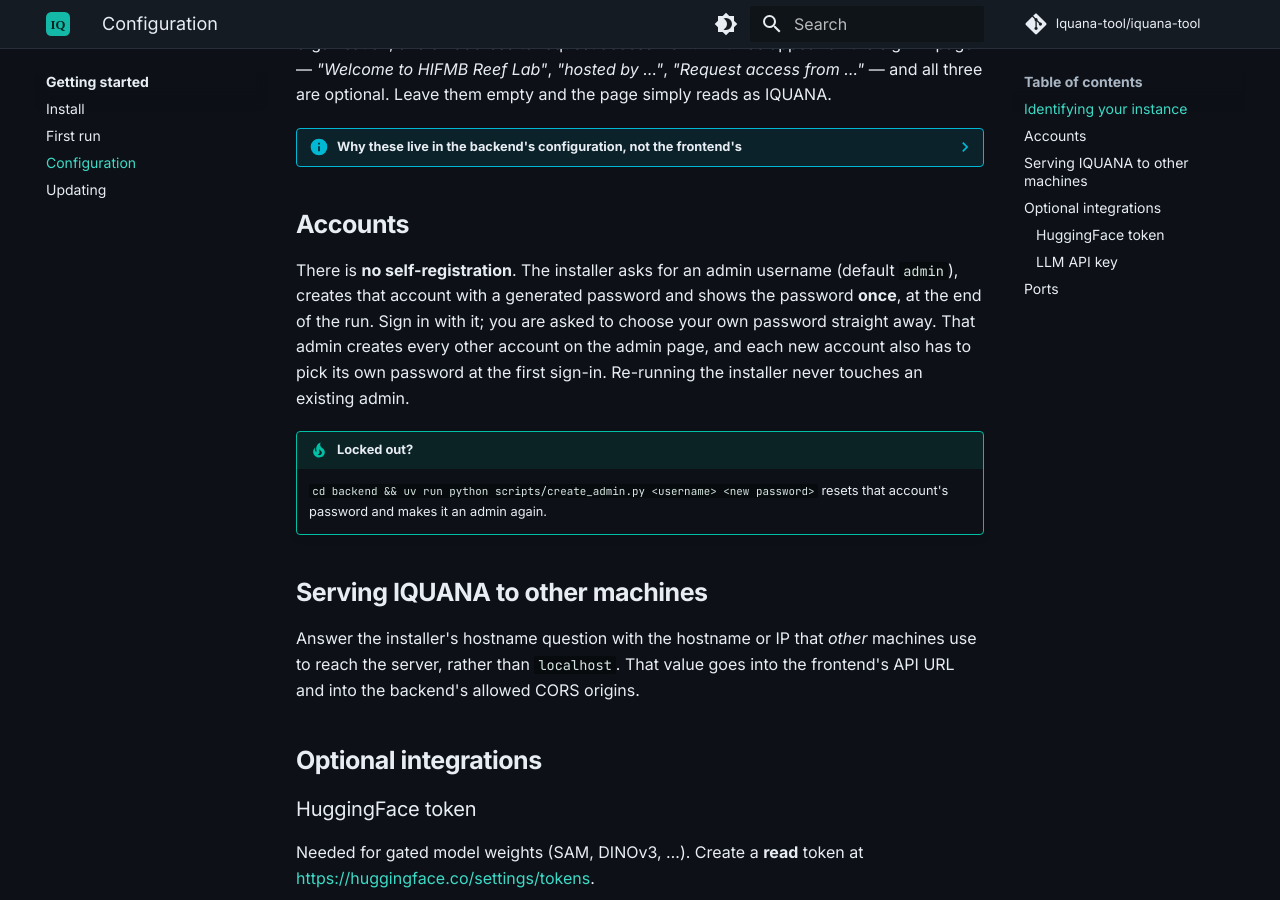
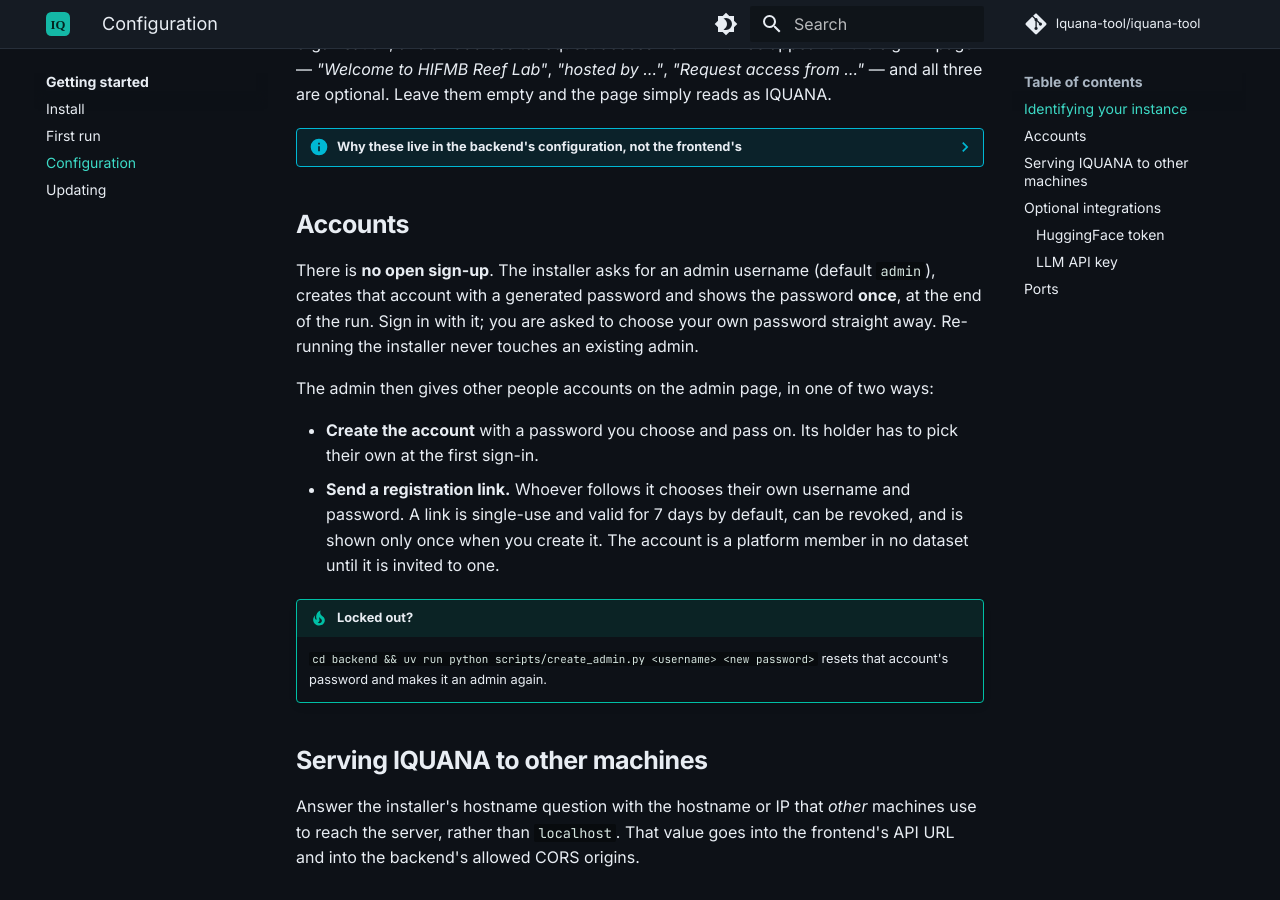
Before and after one commit to Iquana-tool/Iquana-tool.github.io, an MkDocs documentation site: the page built from docs/getting-started/configuration.md, in a window 1280 px wide and 900 px high, scrolled down 834 px. Built offline with MkDocs 1.6.1 and Material for MkDocs 9.7.7, drawn with Linux system fonts in a browser that asks for light colours; nearby versions of some CDN libraries; library files that are not in the unit come from our copies; comment, search, counter and statistics services are not loaded.

Commit message:
accounts: registration links

```diff
--- a/docs/getting-started/configuration.md
+++ b/docs/getting-started/configuration.md
@@ -37,12 +37,20 @@
 
 ## Accounts
 
-There is **no self-registration**. The installer asks for an admin username
+There is **no open sign-up**. The installer asks for an admin username
 (default `admin`), creates that account with a generated password and shows the
 password **once**, at the end of the run. Sign in with it; you are asked to choose
-your own password straight away. That admin creates every other account on the
-admin page, and each new account also has to pick its own password at the first
-sign-in. Re-running the installer never touches an existing admin.
+your own password straight away. Re-running the installer never touches an existing
+admin.
+
+The admin then gives other people accounts on the admin page, in one of two ways:
+
+- **Create the account** with a password you choose and pass on. Its holder has to
+  pick their own at the first sign-in.
+- **Send a registration link.** Whoever follows it chooses their own username and
+  password. A link is single-use and valid for 7 days by default, can be revoked,
+  and is shown only once when you create it. The account is a platform member in no
+  dataset until it is invited to one.
 
 !!! tip "Locked out?"
     `cd backend && uv run python scripts/create_admin.py <username> <new password>`
```
Also changed, not shown: docs/concepts/roles.md (+2 -2 lines), docs/getting-started/first-run.md (+2 -2 lines), docs/guides/manage-access.md (+3 -2 lines), docs/operations/troubleshooting.md (+3 -2 lines).
